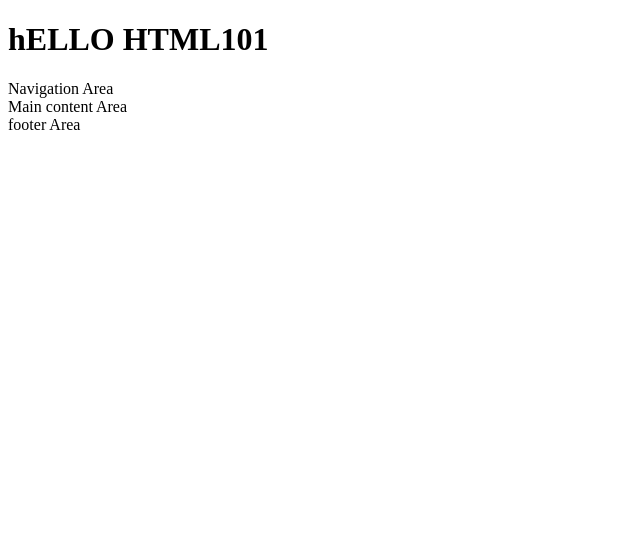
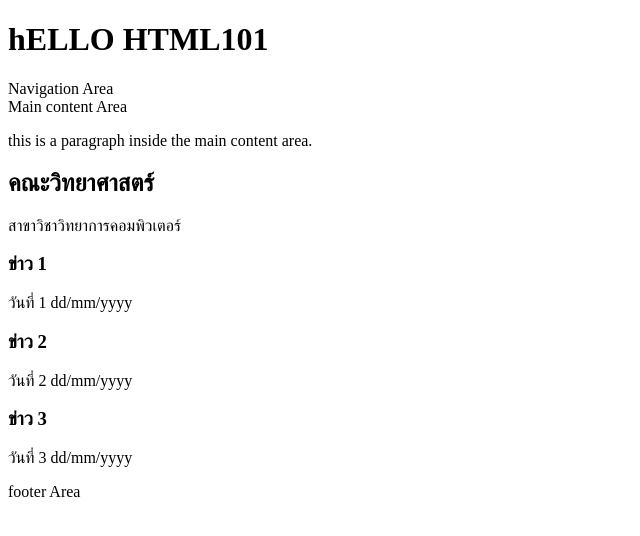
Before and after one commit to boatcoding17/HTML101, a plain HTML site: page index.html in a window 1280 px wide. Shown: the whole page, without its empty margins (0-640 px from the left). Drawn offline with Linux system fonts and the light colour scheme.

Commit message:
edit text

```diff
--- a/index.html
+++ b/index.html
@@ -17,6 +17,21 @@
         </nav>
             <div>
                 Main content Area
+                <p>this is a paragraph inside the main content area.</p>
+                <h2>คณะวิทยาศาสตร์</h2>
+                <p>สาขาวิชาวิทยาการคอมพิวเตอร์</p>
+                <div>
+                     <h3>ข่าว 1</h3>
+                     <p>วันที่ 1 dd/mm/yyyy</p>
+                </div>
+                <div>
+                    <h3>ข่าว 2</h3>
+                    <p>วันที่ 2 dd/mm/yyyy</p>
+                </div>
+                <div>
+                    <h3>ข่าว 3</h3>
+                    <p>วันที่ 3 dd/mm/yyyy</p>
+                </div>
             </div>
             <footer>
                 footer Area
```
